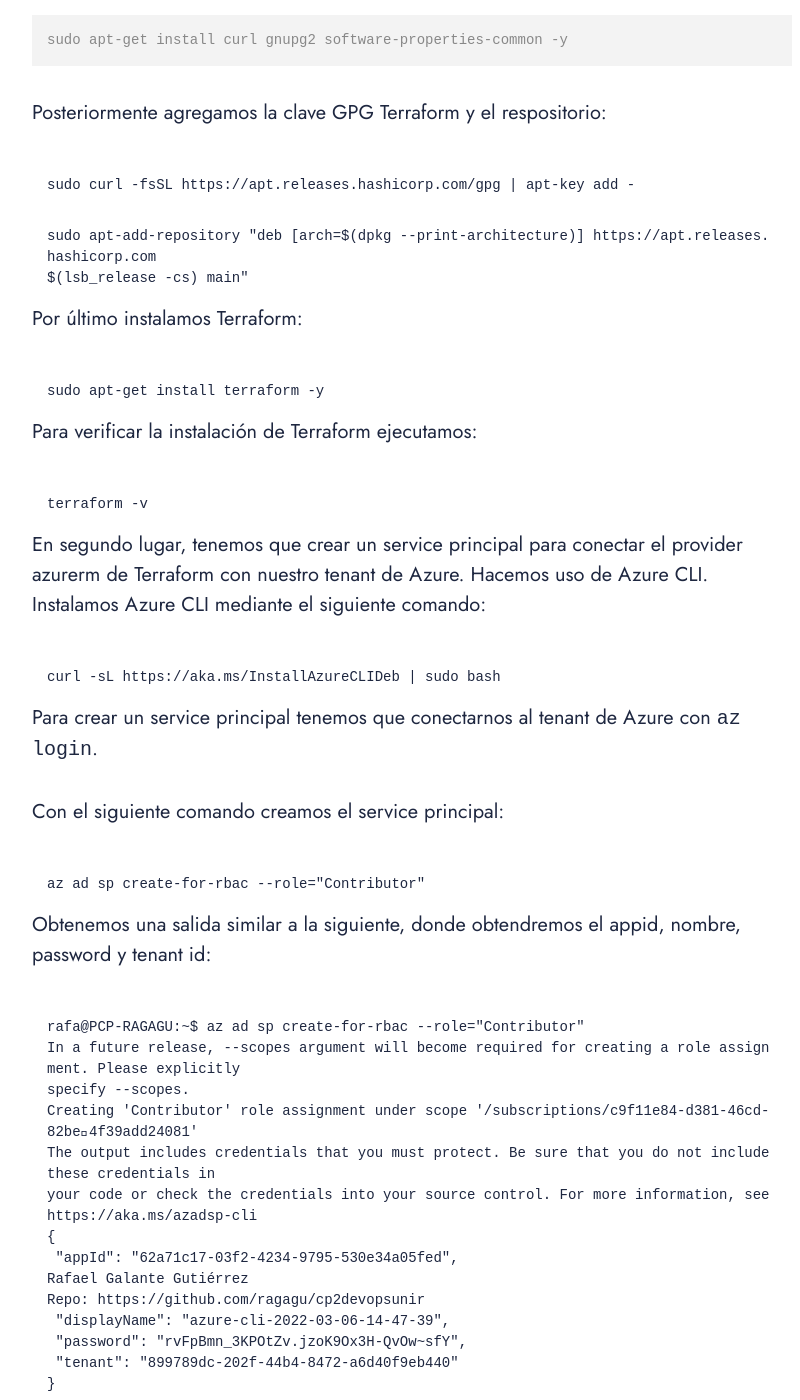
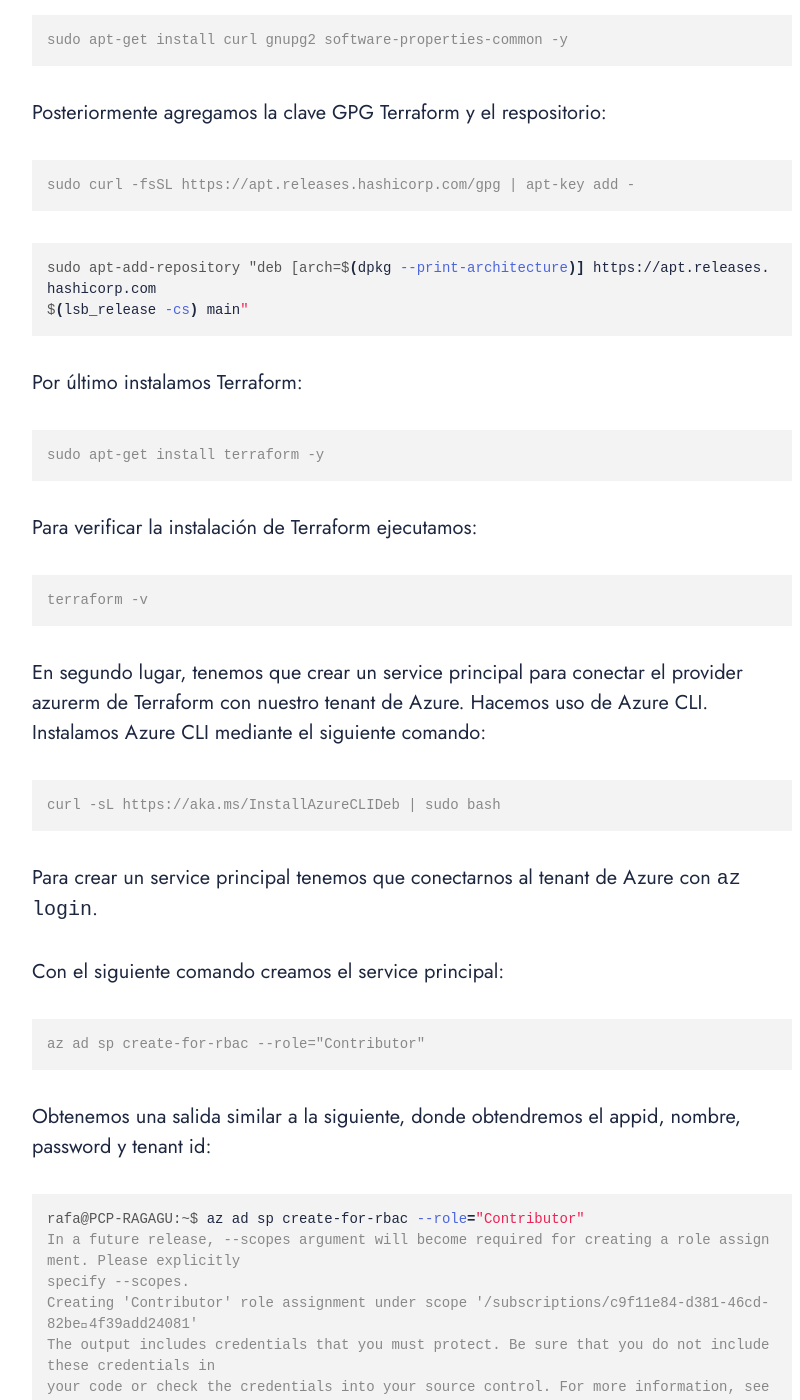
Before and after one commit to ragagu/ragagu-blog, a Jekyll site: the page built from _posts/2022-04-30-primeros-pasos-con-terraform-en-azure.markdown, in a window 1280 px wide and 1400 px high, scrolled down 1054 px. Shown: the whole window, without its empty margins (228-1028 px from the left). Built offline with Jekyll 4.4.1, drawn with Linux system fonts in a browser that asks for light colours; nearby versions of some CDN libraries; some of the changed text lies outside the part shown.

Commit message:
Update 2022-04-30-primeros-pasos-con-terraform-en-azure.markdown

````diff
--- a/_posts/2022-04-30-primeros-pasos-con-terraform-en-azure.markdown
+++ b/_posts/2022-04-30-primeros-pasos-con-terraform-en-azure.markdown
@@ -19,36 +19,36 @@ sudo apt-get install curl gnupg2 software-properties-common -y
 ```
 
 Posteriormente agregamos la clave GPG Terraform y el respositorio:
-```linux
+```terminal
 sudo curl -fsSL https://apt.releases.hashicorp.com/gpg | apt-key add -
 ```
-```linux
+```terminal
 sudo apt-add-repository "deb [arch=$(dpkg --print-architecture)] https://apt.releases.hashicorp.com
 $(lsb_release -cs) main"
 ```
 Por último instalamos Terraform:
-```linux
+```terminal
 sudo apt-get install terraform -y
 ```
 Para verificar la instalación de Terraform ejecutamos:
-```linux
+```terminal
 terraform -v
 ```
 
 En segundo lugar, tenemos que crear un service principal para conectar el provider azurerm de Terraform con nuestro tenant de Azure. Hacemos uso de Azure CLI. Instalamos Azure CLI mediante el siguiente comando:
-```linux
+```terminal
 curl -sL https://aka.ms/InstallAzureCLIDeb | sudo bash
 ```
 
 Para crear un service principal tenemos que conectarnos al tenant de Azure con `az login`.
 
 Con el siguiente comando creamos el service principal:
-```linux
+```terminal
 az ad sp create-for-rbac --role="Contributor"
 ```
 
 Obtenemos una salida similar a la siguiente, donde obtendremos el appid, nombre, password y tenant id:
-```linux
+```terminal
 rafa@PCP-RAGAGU:~$ az ad sp create-for-rbac --role="Contributor"
 In a future release, --scopes argument will become required for creating a role assignment. Please explicitly
 specify --scopes.
````
